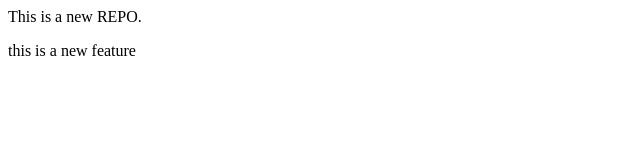
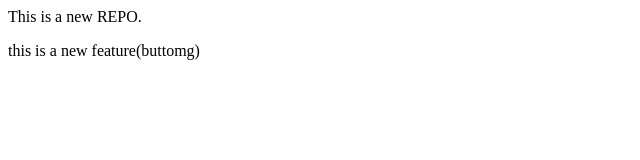
Before and after one commit to adityakulkarni702/localRepo, a plain HTML site: page index.html in a window 1280 px wide. Shown: the full height of the page, 0-640 px from the left. Drawn offline with Linux system fonts and the light colour scheme.

```diff
--- a/index.html
+++ b/index.html
@@ -1,2 +1,2 @@
 <p>This is a new REPO.</p>
-<p>this is a new feature</p>
+<p>this is a new feature(buttomg)</p>
```
